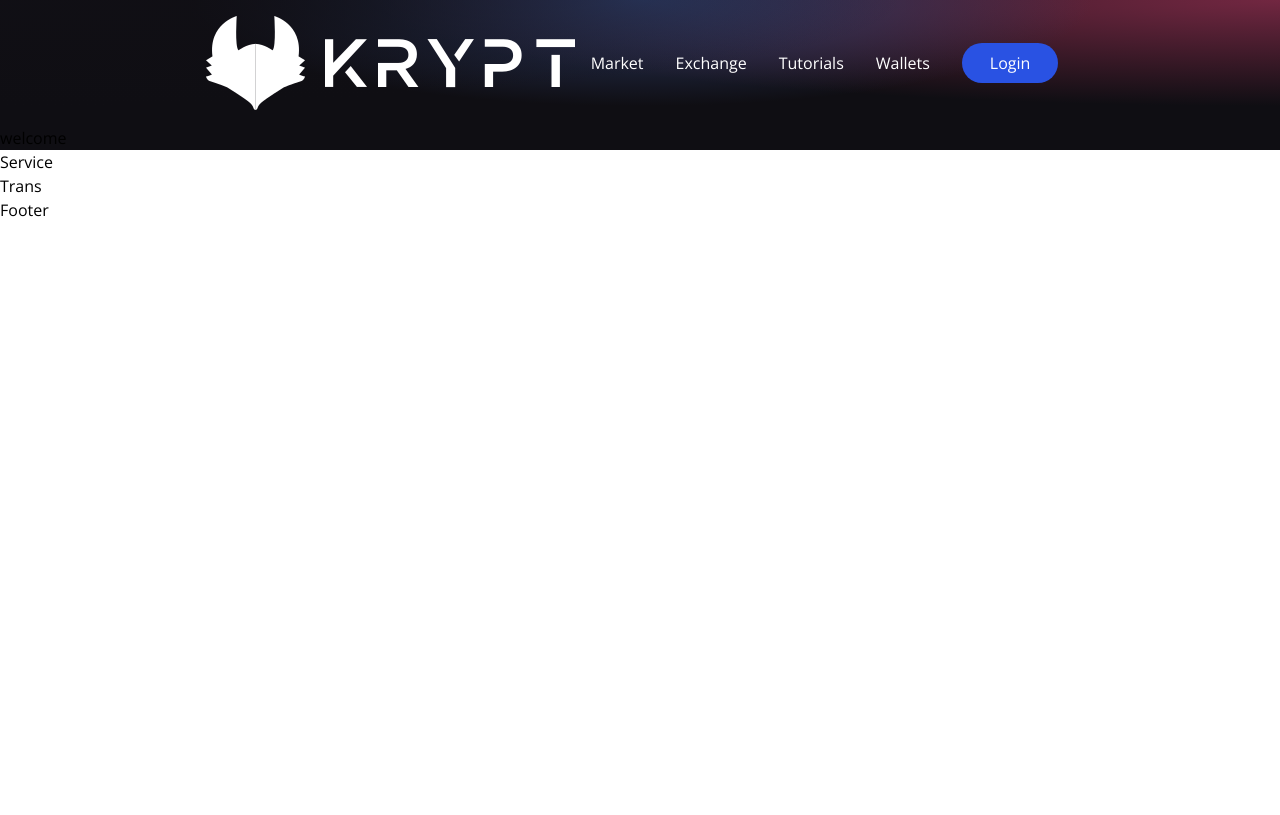
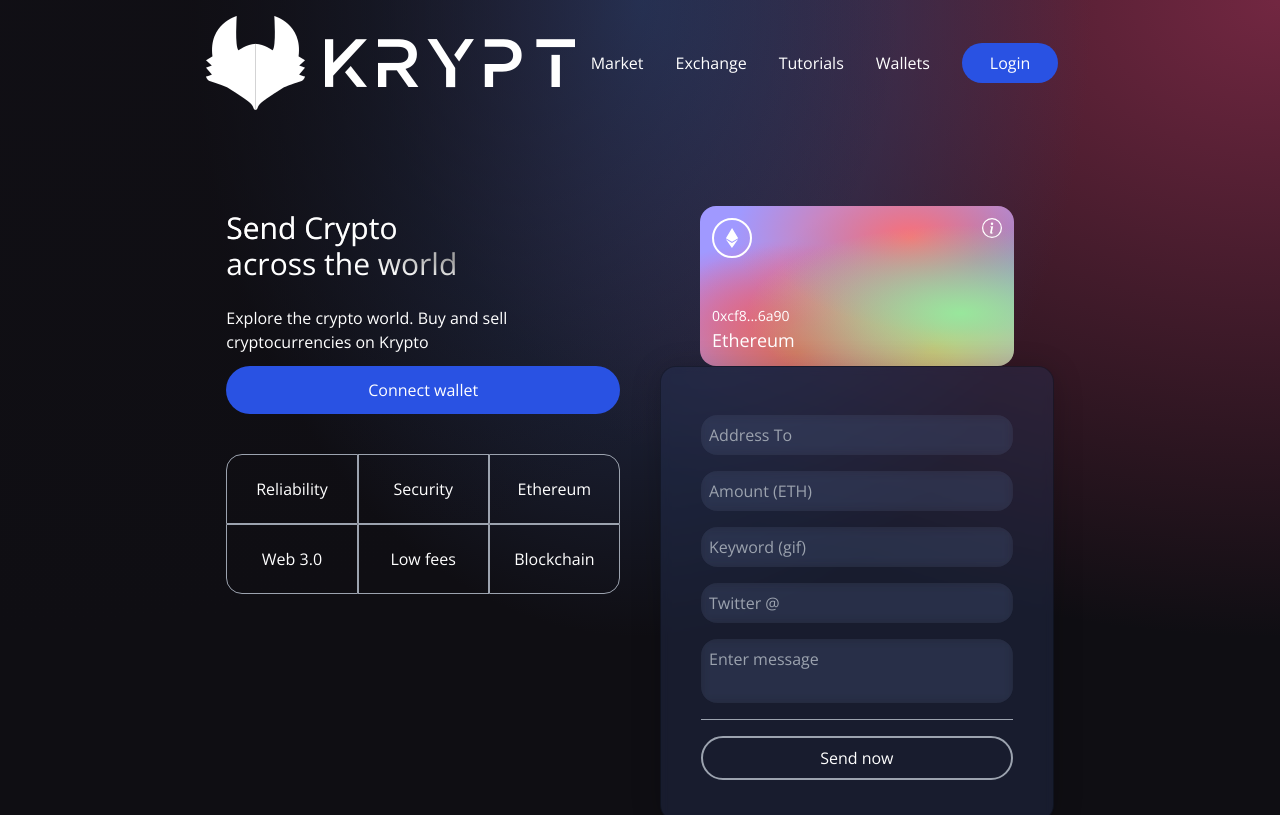
Before and after one commit to Kontenty/krypto-metamask-app, a React (Vite) app in the folder client/: page / in a window 1280 px wide. Shown: the top 815 px of the page. Built offline with nearby package versions, Linux system fonts and the light colour scheme.

Commit message:
add welcome section with form

```diff
--- /dev/null
+++ b/client/src/components/Form.jsx
@@ -0,0 +1,37 @@
+import React from 'react';
+
+const inputs = [
+  { name: 'address', placeholder: 'Address To' },
+  { name: 'amount', placeholder: 'Amount (ETH)' },
+  { name: 'keyword', placeholder: 'Keyword (gif)' },
+  { name: 'twitter', placeholder: 'Twitter @' },
+];
+
+const Form = () => (
+  <form className="flex flex-col p-10 blue-glassmorphism">
+    {inputs.map((input) => (
+      <input
+        type="text"
+        name={input.name}
+        key={input.name}
+        placeholder={input.placeholder}
+        className="my-2 w-full rounded-sm p-2 outline-none bg-transparent text-white border-none text-small white-glassmorphism"
+      />
+    ))}
+    <textarea
+      name="message"
+      id="message"
+      placeholder="Enter message"
+      className="mt-2 w-full rounded-sm p-2 outline-none bg-transparent text-white border-none text-small white-glassmorphism resize-none"
+    />
+    <hr className="border-gray-400 my-4" />
+    <button
+      type="submit"
+      className="text-white border-gray-400 border-2 rounded-full py-2"
+    >
+      Send now
+    </button>
+  </form>
+);
+
+export default Form;
--- a/client/src/components/Navbar.jsx
+++ b/client/src/components/Navbar.jsx
@@ -19,7 +19,7 @@
           {navItems.map((item, index) => (
             <NavbarItem title={item} key={index + item} />
           ))}
-          <li className="bg-[#2952e3] py-2 px-7 mx-4 rounded-full cursor-pointer hover:bg-[#2546bd]">
+          <li className="py-2 px-7 mx-4 rounded-full cursor-pointer btn-blue">
             Login
           </li>
         </ul>
--- a/client/src/components/Welcome.jsx
+++ b/client/src/components/Welcome.jsx
@@ -1,9 +1,61 @@
-import React from "react";
+import React from 'react';
+import { AiFillPlayCircle } from 'react-icons/ai';
+import { SiEthereum } from 'react-icons/si';
+import { BsInfoCircle } from 'react-icons/bs';
+
+import Loader from './Loader';
+import Form from './Form';
+
+const commonstyles =
+  'min-h-[70px] sm:px-0 px-2 sm:min-w=[120px] flex justify-center items-center border-[0.5px] border-gray-400 text-white';
 
 const Welcome = () => {
+  const connectWallet = () => {};
+
   return (
-    <div>
-      <h1>welcome</h1>
+    <div className="flex w-full justify-center">
+      <div className="flex flex-col md:flex-row items-start justify-between md:p-20 py-12 px-4">
+        <article className="flex flex-1 justify-start flex-col md:mr-10">
+          <h1 className="text-3xl text-white text-gradient py-1">
+            Send Crypto <br /> across the world
+          </h1>
+          <p className="text-left mt-5 text-white font-light md:w-9/12 w-11/12 text-base">
+            Explore the crypto world. Buy and sell cryptocurrencies on Krypto
+          </p>
+          <button
+            type="button"
+            onClick={connectWallet}
+            className="btn-blue rounded-full py-3 mt-3"
+          >
+            Connect wallet
+          </button>
+          <div className="grid sm:grid-cols-3 grid-cols-2 w-full mt-10">
+            <div className={`rounded-tl-2xl ${commonstyles}`}>Reliability</div>
+            <div className={commonstyles}>Security</div>
+            <div className={`rounded-tr-2xl ${commonstyles}`}>Ethereum</div>
+            <div className={`rounded-bl-2xl ${commonstyles}`}>Web 3.0</div>
+            <div className={`${commonstyles}`}>Low fees</div>
+            <div className={`rounded-br-2xl ${commonstyles}`}>Blockchain</div>
+          </div>
+        </article>
+        <aside className="flex flex-col flex-1">
+          <div className="px-10 text-white">
+            <div className="w-full h-40 flex flex-col justify-between p-3 eth-card white-glassmorphism">
+              <div className="flex justify-between">
+                <div className="flex-centered w-10 h-10 rounded-full border-white border-2">
+                  <SiEthereum color="#fff" fontSize="1.25rem" />
+                </div>
+                <BsInfoCircle fontSize="1.25rem" />
+              </div>
+              <div className="flex flex-col">
+                <span className="text-sm text-light">0xcf8...6a90</span>
+                <span className="text-lg">Ethereum</span>
+              </div>
+            </div>
+          </div>
+          <Form />
+        </aside>
+      </div>
     </div>
   );
 };
--- a/client/src/index.css
+++ b/client/src/index.css
@@ -1,8 +1,24 @@
+@tailwind base;
+@tailwind components;
+@tailwind utilities;
 body {
   margin: 0;
   font-family: "Open Sans", sans-serif;
   -webkit-font-smoothing: antialiased;
   -moz-osx-font-smoothing: grayscale;
+}
+
+.btn-blue {
+  background-color: #2952e3;
+  transition: all 200ms;
+  @apply text-white cursor-pointer;
+}
+.btn-blue:hover {
+  background-color: #2546bd;
+}
+
+.flex-centered {
+  @apply flex justify-center items-center;
 }
 
 .gradient-bg-welcome {
@@ -61,7 +77,7 @@
   border-radius: 16px;
   backdrop-filter: blur(5px);
   -webkit-backdrop-filter: blur(5px);
-  border: 1px solid rgba(255, 255, 255, 0.3);
+  /* border: 1px solid rgba(255, 255, 255, 0.3); */
 }
 
 .eth-card {
@@ -90,7 +106,3 @@
   -webkit-background-clip: text;
   -webkit-text-fill-color: transparent;
 }
-
-@tailwind base;
-@tailwind components;
-@tailwind utilities;
```
